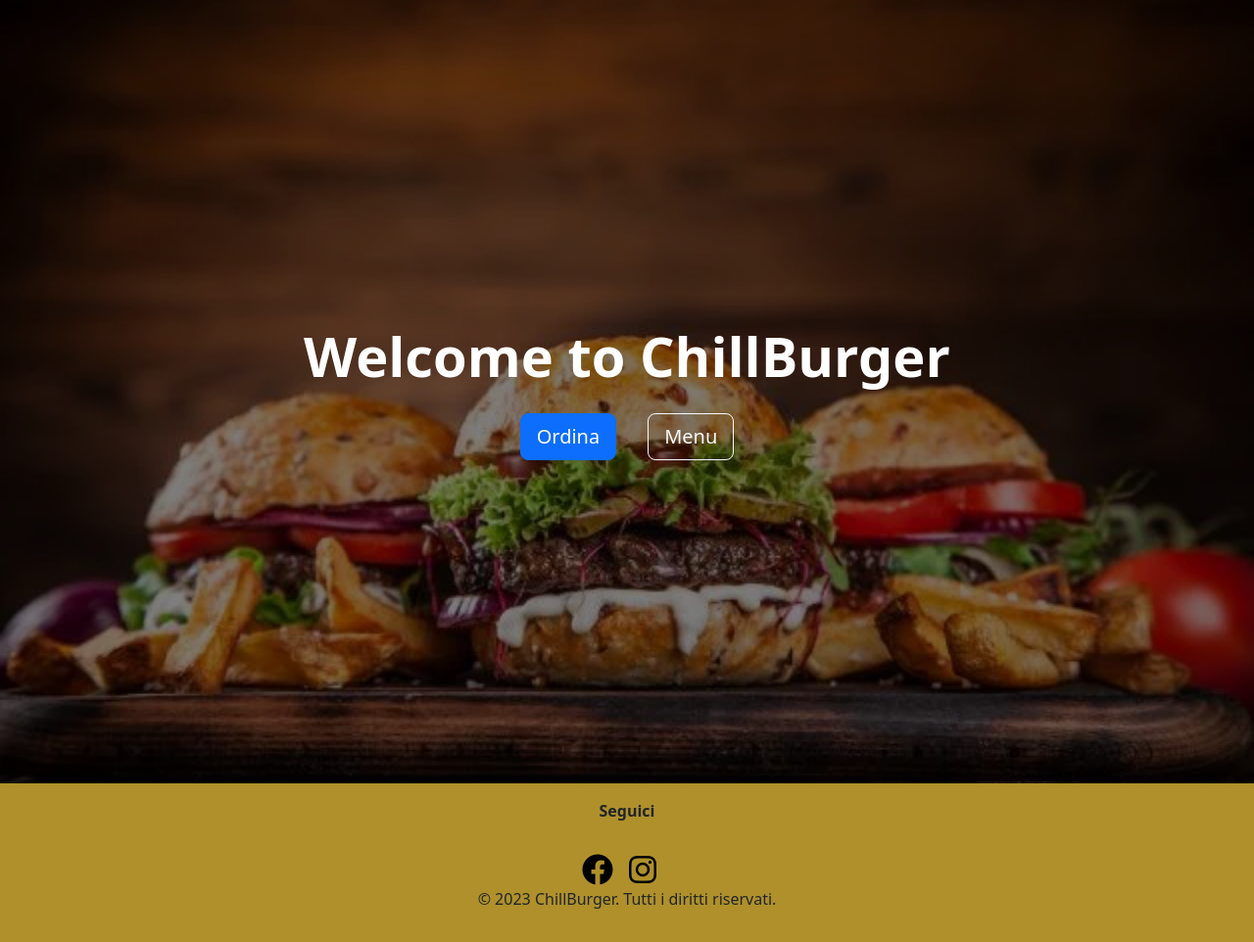
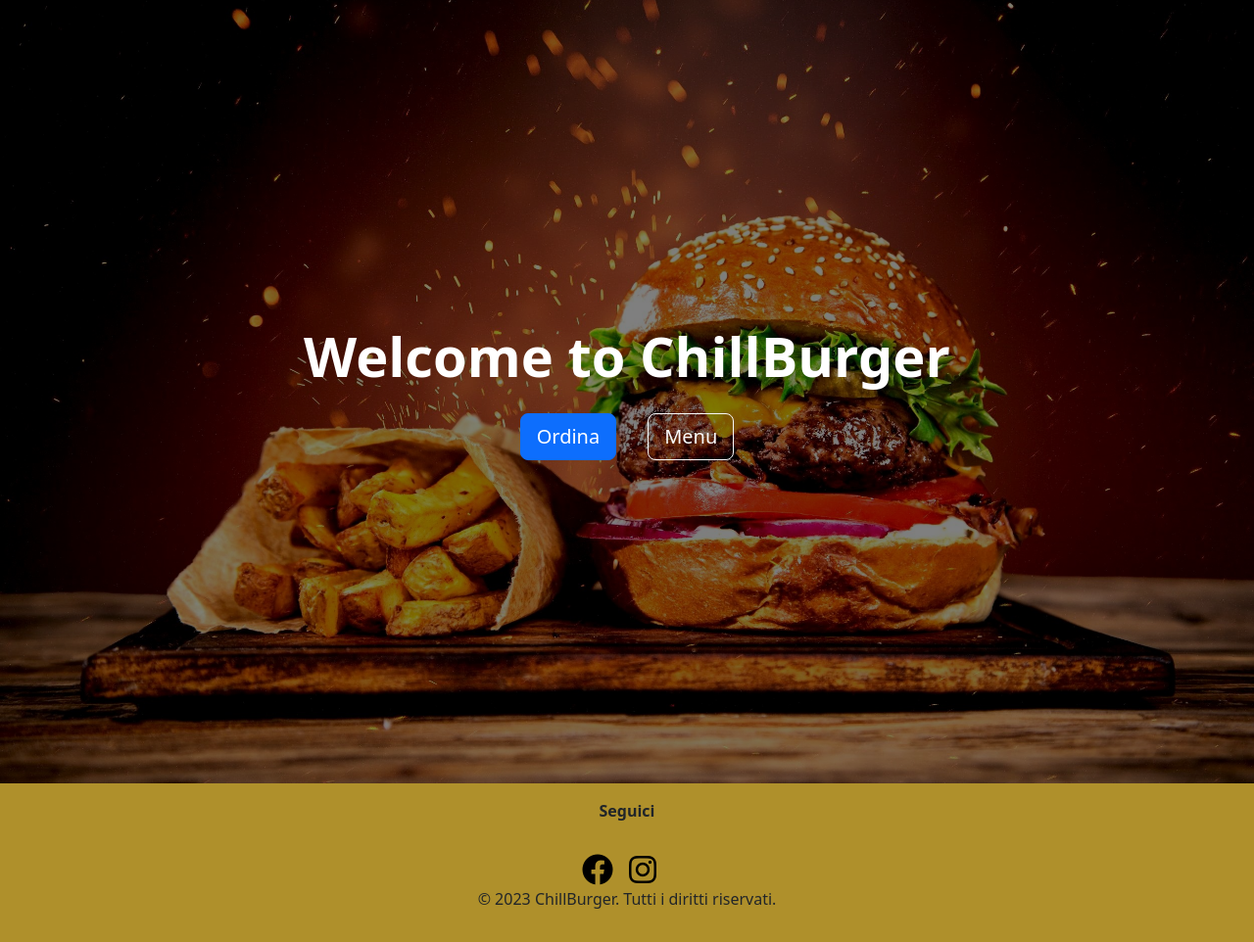
Before and after one commit to Filoferro03/ChillBurgerWebProject, a PHP site: page / in a window 1280 px wide. Shown: the part 108-1070 px from the top of the page at 98% size. Run offline with PHP 8.4, Linux system fonts and the light colour scheme.

Commit message:
changed the class for the homepage image

```diff
--- a/chillburger/css/style.css
+++ b/chillburger/css/style.css
@@ -35,7 +35,7 @@ html, body {
 }
 
 .hero-section {
-    background-image: url('../resources/ChillBurgerHomePage.png');
+    background-image: url('../resources/ChillBurgerHomePage3.png');
     background-size: cover;
     background-position: center;
     height: 100vh;
```
